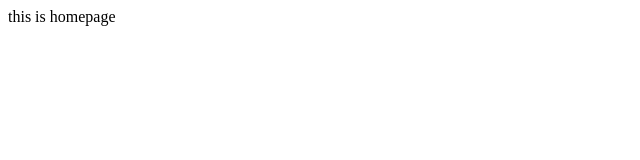
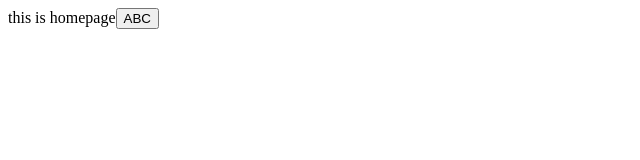
Before and after one commit to lixiang0125/react-from-0, a React app: page / in a window 1280 px wide. Shown: the top 160 px of the page, without its empty margins (0-640 px from the left). Built offline with nearby package versions, Linux system fonts and the light colour scheme; the HTML template or start-up script is replaced by a standard one.

Commit message:
chore: add history router

```diff
--- a/src/pages/homepage/index.tsx
+++ b/src/pages/homepage/index.tsx
@@ -1,5 +1,18 @@
 import React from 'react';
+import { useHistory } from 'react-router-dom';
 
-const Homepage = () => (<div>this is homepage</div>);
+const Homepage = () => {
+  const history = useHistory();
+  const handleClick = () => {
+    history.push('/page1');
+  };
+
+  return (
+    <div>
+      this is homepage
+      <button type="button" onClick={handleClick}>ABC</button>
+    </div>
+  );
+};
 
 export default Homepage;
--- a/src/pages/page1/index.tsx
+++ b/src/pages/page1/index.tsx
@@ -1,5 +1,5 @@
 import React from 'react';
 
-const Page1 = () => (<div>this is homepage</div>);
+const Page1 = () => (<div>this is page1</div>);
 
 export default Page1;
```
